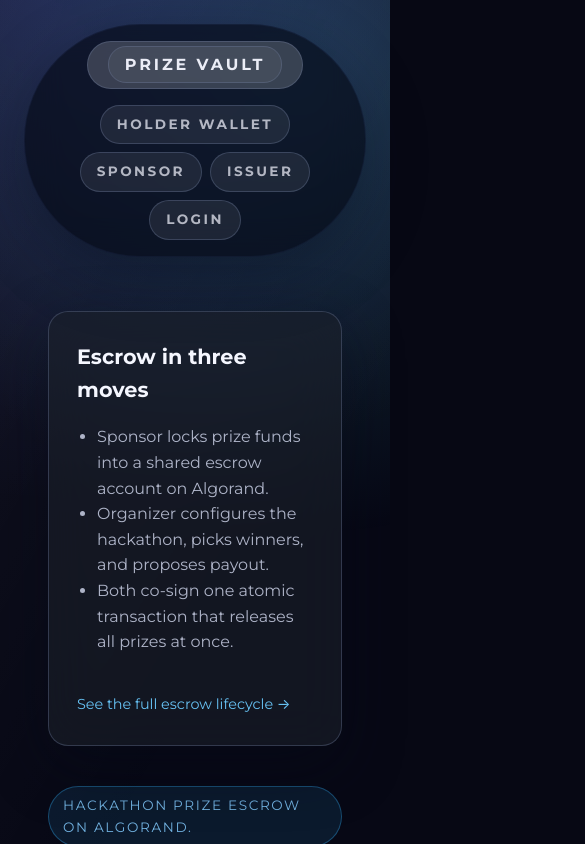
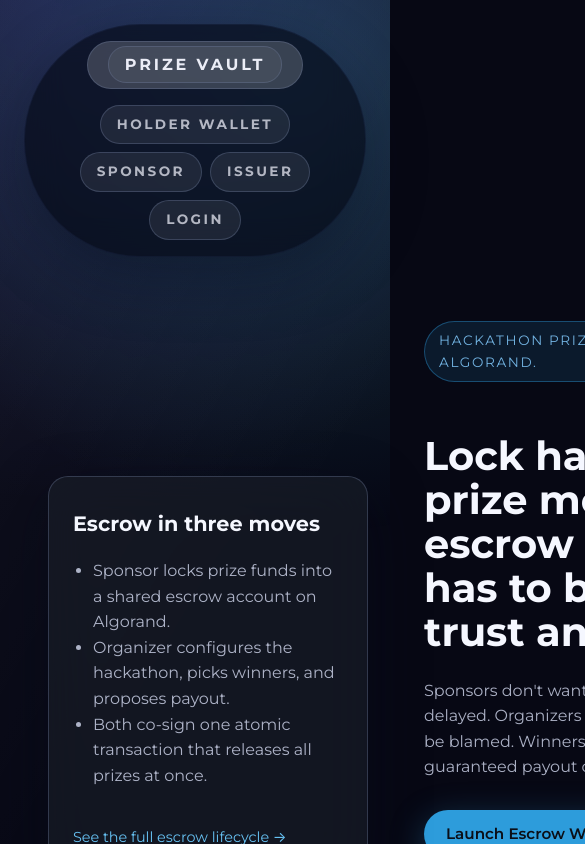
Before and after one commit to karthik1codes/prizevault, a React (Vite) app in the folder frontend/: page / in a window 390 px wide. Shown: the top 844 px of the page, 585 px wide, since content can reach past the window. Built offline with nearby package versions, Linux system fonts and the light colour scheme.

Commit message:
Update landing page: hero card size, sponsor strip, role routing fixes

```diff
--- a/frontend/src/landing.jsx
+++ b/frontend/src/landing.jsx
@@ -121,14 +121,14 @@ function Landing() {
           <article className="role-card">
             <h3>Sponsor view</h3>
             <p>Fund the prize into escrow, see committed prize pools, and co-approve payouts when results are final.</p>
-            <a href="/issuer" className="button tertiary">
+            <a href="/verifier" className="button tertiary">
               For sponsors
             </a>
           </article>
           <article className="role-card highlight" id="wallet">
             <h3>Organizer console</h3>
             <p>Configure hackathons, register winners, and co-approve payouts from shared escrow.</p>
-            <a href="/holder" className="button tertiary">
+            <a href="/issuer" className="button tertiary">
               For organizers
             </a>
           </article>
--- a/frontend/styles.css
+++ b/frontend/styles.css
@@ -265,9 +265,9 @@ main {
 
 .hero {
   display: grid;
-  grid-template-columns: repeat(auto-fit, minmax(280px, 1fr));
-  gap: 40px;
-  padding: 100px 0 80px;
+  grid-template-columns: minmax(320px, 1.2fr) minmax(380px, 1.1fr);
+  gap: 56px;
+  padding: 110px 0 90px;
   align-items: center;
 }
 
@@ -359,7 +359,8 @@ main {
   background: var(--card);
   border: 1px solid var(--card-border);
   border-radius: 20px;
-  padding: 28px;
+  padding: 36px;
+  max-width: 520px;
   backdrop-filter: blur(24px);
   box-shadow: var(--shadow-soft);
 }
@@ -640,6 +641,10 @@ main {
   grid-template-columns: repeat(auto-fit, minmax(220px, 1fr));
 }
 
+.cta-panels > .section-heading {
+  grid-column: 1 / -1;
+}
+
 .panel {
   background: var(--panel-bg);
   border: 1px solid var(--panel-border);
@@ -885,11 +890,12 @@ pre {
   }
 
   .hero {
-    padding-top: 30px;
+    padding-top: 40px;
   }
 
   .hero-card {
     order: -1;
+    padding: 30px 24px;
   }
 
   .sponsor-strip {
```
